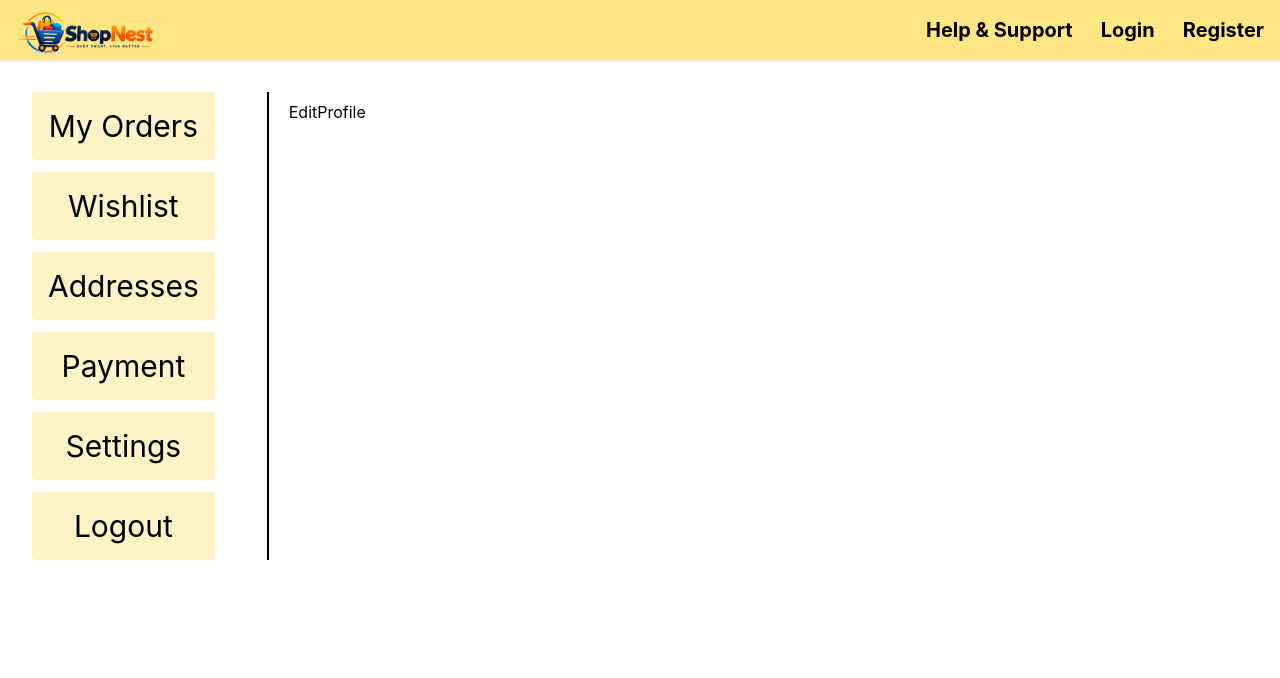
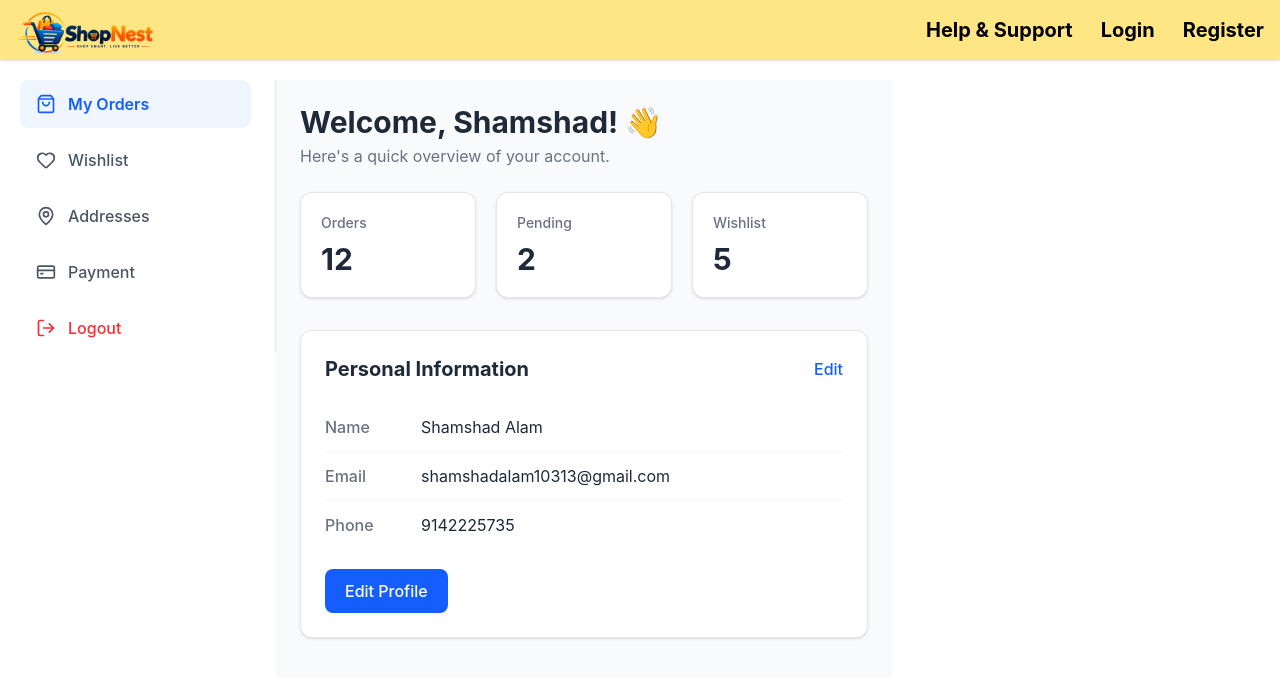
Before and after one commit to shamshadalam232/E-commerce-, a React app in the folder frontend/: page /profile in a window 1280 px wide. Shown: the top 678 px of the page. Built offline with nearby package versions, Linux system fonts and the light colour scheme; no server answers; the HTML template or start-up script is replaced by a standard one.

Commit message:
some new feature

```diff
--- a/frontend/src/components/ProfileOneSide.jsx
+++ b/frontend/src/components/ProfileOneSide.jsx
@@ -1,14 +1,60 @@
-import React from 'react'
+import React, { useState } from 'react'
+import { ShoppingBag,Heart,MapPin, CreditCard, LogOut} from "lucide-react";
 
-export default function ProfileOneSide() {
+export default function ProfileOneSide({setActiveTab, activeTab}) {
+
+
+
   return (
-    <div className='border-r-2 pr-10 cursor-pointer'>
-        <div className='bg-amber-100 text-3xl p-4 m-3 rounded text-center'>My Orders</div>
-        <div className='bg-amber-100 text-3xl p-4 m-3 rounded text-center'>Wishlist</div>
-        <div className='bg-amber-100 text-3xl p-4 m-3 rounded text-center'>Addresses</div>
-        <div className='bg-amber-100 text-3xl p-4 m-3 rounded text-center'>Payment</div>
-        <div className='bg-amber-100 text-3xl p-4 m-3 rounded text-center'>Settings</div>
-        <div className='bg-amber-100 text-3xl p-4 m-3 rounded text-center'>Logout</div>
+   <div className="w-64 border-r border-gray-200 pr-6">
+
+  <div className="space-y-2">
+
+    {/* My Orders */}
+    <div onClick={() => setActiveTab("orders")} className="flex items-center gap-3 px-4 py-3 rounded-lg
+                    bg-blue-50 text-blue-600 font-semibold cursor-pointer">
+      <ShoppingBag size={20} />
+      <span>My Orders</span>
     </div>
+
+    {/* Wishlist */}
+    <div onClick={() => setActiveTab("wishlist")} className="flex items-center gap-3 px-4 py-3 rounded-lg
+                    text-gray-600 font-medium
+                    hover:bg-gray-100 hover:text-gray-900
+                    cursor-pointer transition">
+      <Heart size={20} />
+      <span>Wishlist</span>
+    </div>
+
+    {/* Addresses */}
+    <div onClick={() => setActiveTab("address")} className="flex items-center gap-3 px-4 py-3 rounded-lg
+                    text-gray-600 font-medium
+                    hover:bg-gray-100 hover:text-gray-900
+                    cursor-pointer transition">
+      <MapPin size={20} />
+      <span>Addresses</span>
+    </div>
+
+    {/* Payment */}
+    <div className="flex items-center gap-3 px-4 py-3 rounded-lg
+                    text-gray-600 font-medium
+                    hover:bg-gray-100 hover:text-gray-900
+                    cursor-pointer transition">
+      <CreditCard size={20} />
+      <span>Payment</span>
+    </div>
+
+    {/* Logout */}
+    <div className="flex items-center gap-3 px-4 py-3 rounded-lg
+                    text-red-500 font-medium
+                    hover:bg-red-50 hover:text-red-600
+                    cursor-pointer transition">
+      <LogOut size={20} />
+      <span>Logout</span>
+    </div>
+
+  </div>
+
+</div>
   )
 }
--- a/frontend/src/components/ProfileSecondSide.jsx
+++ b/frontend/src/components/ProfileSecondSide.jsx
@@ -1,11 +1,18 @@
 import React from 'react'
+import WishListPage from '../pages/WishListPage'
+import OrdersPage from '../pages/OrdersPage'
+import AddressPage from '../pages/AddressPage'
 
-export default function ProfileSecondSide() {
+export default function ProfileSecondSide({activeTab}) {
   return (
-    <div className='p-5'>
-        <div></div>
-        <div></div>
-        <button>EditProfile</button>
-    </div>
+   <div>
+
+   {activeTab === "orders" && <OrdersPage />}
+
+   {activeTab === "wishlist" && <WishListPage />}
+
+   {activeTab === "address" && <AddressPage />}
+
+</div>
   )
 }
--- /dev/null
+++ b/frontend/src/pages/AddressPage.jsx
@@ -0,0 +1,7 @@
+import React from 'react'
+
+export default function AddressPage() {
+  return (
+    <div>AddressPage</div>
+  )
+}
--- a/frontend/src/pages/OrdersPage.jsx
+++ b/frontend/src/pages/OrdersPage.jsx
@@ -0,0 +1,86 @@
+import React from 'react'
+
+export default function OrdersPage() {
+  return (
+    <div className="p-6 bg-gray-50 min-h-screen">
+
+      {/* Welcome */}
+      <div className="mb-6">
+        <h1 className="text-3xl font-bold text-gray-800">
+          Welcome, Shamshad! 👋
+        </h1>
+        <p className="text-gray-500 mt-1">
+          Here's a quick overview of your account.
+        </p>
+      </div>
+
+
+      {/* Stats Cards */}
+      <div className="flex gap-5 mb-8">
+
+        <div className="bg-white w-44 p-5 rounded-xl border border-gray-200 shadow-sm hover:shadow-md transition">
+          <p className="text-gray-500 text-sm font-medium">Orders</p>
+          <h1 className="text-3xl font-bold text-gray-800 mt-2">12</h1>
+        </div>
+
+        <div className="bg-white w-44 p-5 rounded-xl border border-gray-200 shadow-sm hover:shadow-md transition">
+          <p className="text-gray-500 text-sm font-medium">Pending</p>
+          <h1 className="text-3xl font-bold text-gray-800 mt-2">2</h1>
+        </div>
+
+        <div className="bg-white w-44 p-5 rounded-xl border border-gray-200 shadow-sm hover:shadow-md transition">
+          <p className="text-gray-500 text-sm font-medium">Wishlist</p>
+          <h1 className="text-3xl font-bold text-gray-800 mt-2">5</h1>
+        </div>
+
+      </div>
+
+
+      {/* Personal Information */}
+      <div className="bg-white rounded-xl border border-gray-200 shadow-sm p-6 max-w-2xl">
+
+        <div className="flex justify-between items-center mb-5">
+          <h2 className="text-xl font-bold text-gray-800">
+            Personal Information
+          </h2>
+
+          <button className="text-blue-600 hover:text-blue-700 font-medium">
+            Edit
+          </button>
+        </div>
+
+
+        {/* Name */}
+        <div className="flex py-3 border-b border-gray-100">
+          <p className="w-24 text-gray-500 font-medium">Name</p>
+          <p className="text-gray-800">Shamshad Alam</p>
+        </div>
+
+
+        {/* Email */}
+        <div className="flex py-3 border-b border-gray-100">
+          <p className="w-24 text-gray-500 font-medium">Email</p>
+          <p className="text-gray-800">
+            shamshadalam10313@gmail.com
+          </p>
+        </div>
+
+
+        {/* Phone */}
+        <div className="flex py-3">
+          <p className="w-24 text-gray-500 font-medium">Phone</p>
+          <p className="text-gray-800">
+            9142225735
+          </p>
+        </div>
+
+
+        {/* Button */}
+        <button className="mt-5 bg-blue-600 hover:bg-blue-700 text-white px-5 py-2.5 rounded-lg font-medium transition">
+          Edit Profile
+        </button>
+
+      </div>
+    </div>
+  )
+}
--- a/frontend/src/pages/ProfilePage.jsx
+++ b/frontend/src/pages/ProfilePage.jsx
@@ -1,12 +1,16 @@
-import React from 'react'
+import React, { useState } from 'react'
 import ProfileOneSide from '../components/ProfileOneSide'
 import ProfileSecondSide from '../components/ProfileSecondSide'
 
 export default function ProfilePage() {
+
+  const [activeTab, setActiveTab] = useState("orders");
+
+
   return (
     <div className='flex p-5'>
-        <div><ProfileOneSide /></div>
-        <div><ProfileSecondSide /></div>
+        <div><ProfileOneSide activeTab={activeTab} setActiveTab={setActiveTab} /></div>
+        <div><ProfileSecondSide activeTab={activeTab} /></div>
     </div>
   )
 }
--- a/frontend/src/pages/WishListPage.jsx
+++ b/frontend/src/pages/WishListPage.jsx
@@ -0,0 +1,7 @@
+import React from 'react'
+
+export default function WishListPage() {
+  return (
+    <div>WishLise</div>
+  )
+}
```
